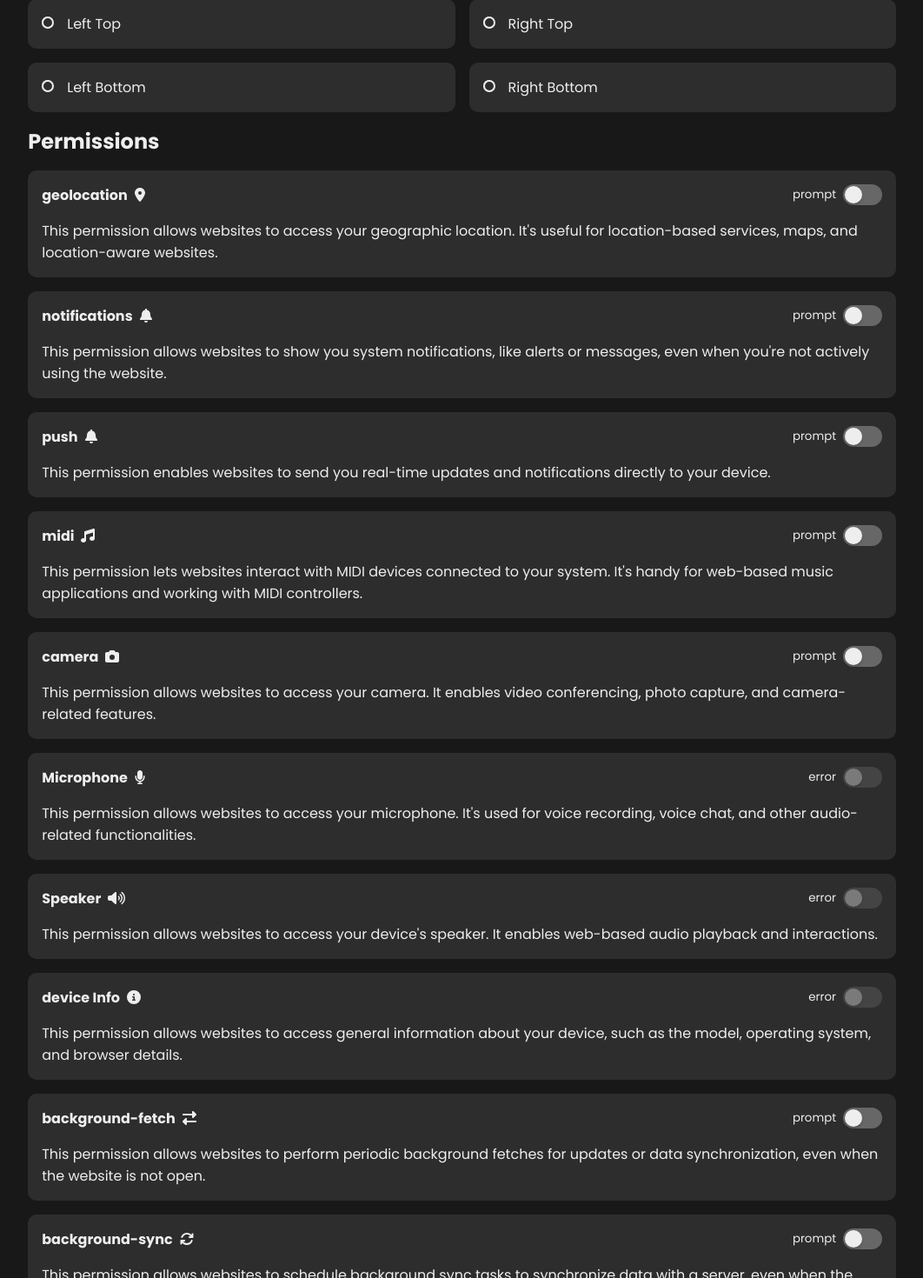
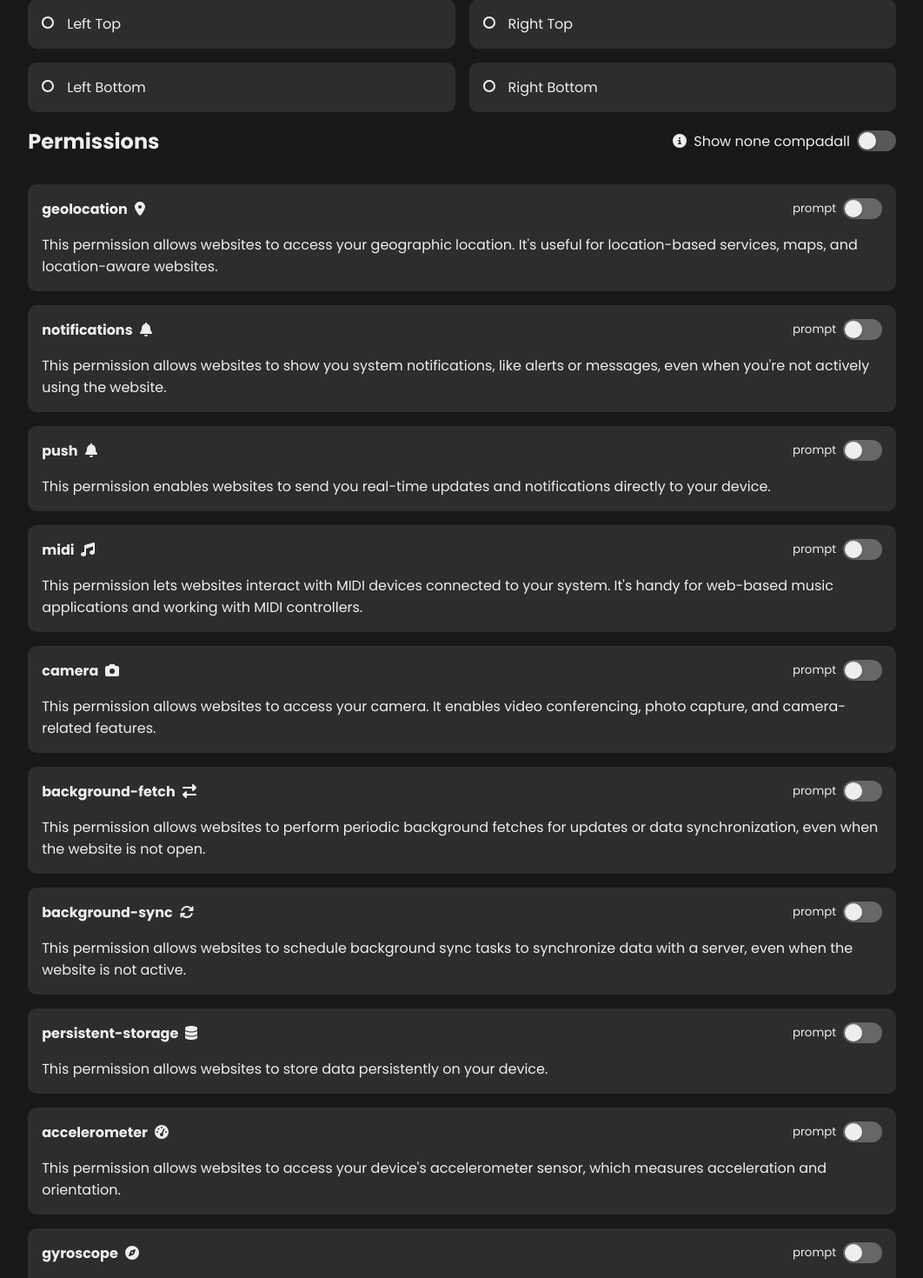
Before and after one commit to LolerSwager/portfolie-2023-react, a React (Create React App) app: page /settings in a window 1280 px wide. Shown: the part 434-1904 px from the top of the page at 87% size, without its empty margins (193-1255 px from the left). Built offline with nearby package versions, Linux system fonts and the light colour scheme; no server answers.

Commit message:
made a way to hide none useabale things

```diff
--- a/src/Components/Settings/Permissions.jsx
+++ b/src/Components/Settings/Permissions.jsx
@@ -168,12 +168,26 @@ export default function Permissions() {
 
     localStorage.setItem("permissions", JSON.stringify([...allPermissions]));
     sessionStorage.setItem("permissions", JSON.stringify([...allPermissions]));
+
+    const [showDisabled, setShowDisabled] = useState(false);
     return (
         <>
-            <h2 id="Permissions">Permissions</h2>
+            <SpanSpread>
+                <h2
+                    id="Permissions"
+                    title="I am actively working to make these settings work and in some cases I try something that you might not be able to do. If you Come back once a weak this site will have change "
+                >
+                    Permissions
+                </h2>
+                <SpanRow>
+                    <FontAwesomeIcon icon={faInfoCircle} title="The type of Device and browser may change what will apear here" />
+                    <p>Show none compadall</p>
+                    <ToggleSwitch ToggleDisabled={false} isToggeld={showDisabled} onToggle={() => setShowDisabled((prevState) => !prevState)} />
+                </SpanRow>
+            </SpanSpread>
             {allPermissions.map((item) => {
                 return (
-                    <StyledSection key={item.id}>
+                    <StyledSection key={item.id} show={item.state === "error" && showDisabled === false ? true : false}>
                         <SpanCollom>
                             <SpanSpread>
                                 <SpanRow>
@@ -199,7 +213,7 @@ const StyledSection = styled.section`
     background-color: var(--wrapperColor);
     border-radius: var(--borderRadius);
     height: 100%;
-    display: flex;
+    display: ${({ show }) => (show ? "none" : "flex")};
     justify-items: center;
     align-items: center;
 `;
```
